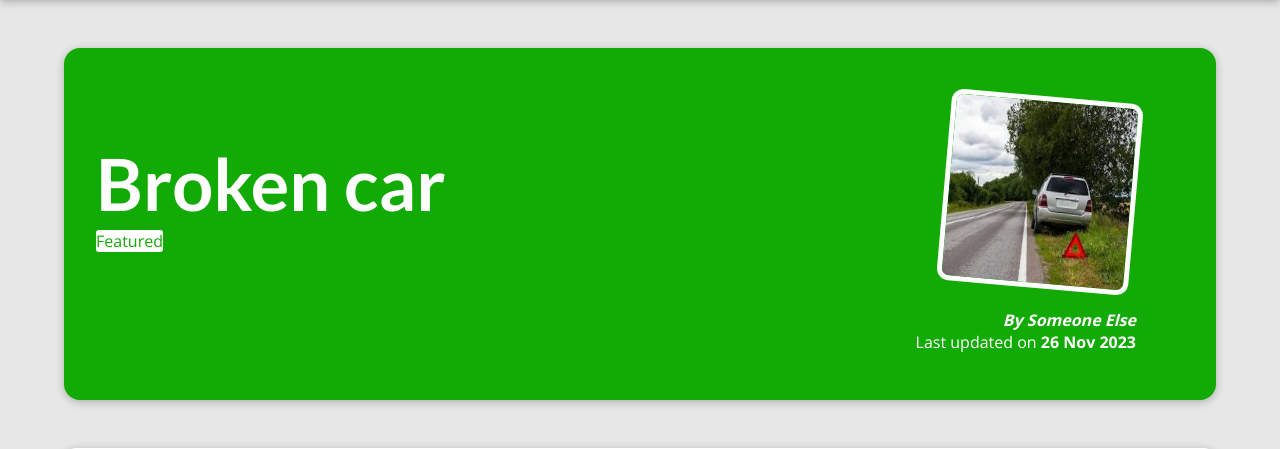
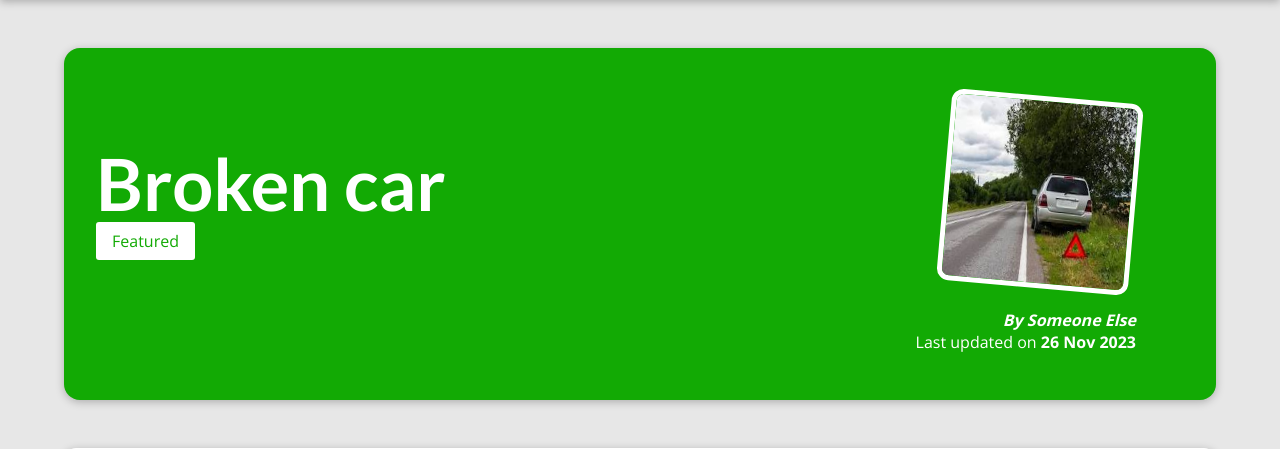
Before and after one commit to jaroslavhradsky/Django-Education, a Django app: a page that uses my_site/templates/base.html in a window 1280 px wide. Shown: the part 80-529 px from the top of the page. Run offline with Django 4.2, Linux system fonts and the light colour scheme; data comes from the database, SQL or seed files in the repository.

Commit message:
adjusting tag padding

```diff
--- a/my_site/blog/static/blog/post-detail.css
+++ b/my_site/blog/static/blog/post-detail.css
@@ -70,6 +70,6 @@ body {
   .tag {
     background-color: white;
     color: #12aa04;
-    padding: 0.5rem, 1rem;
+    padding: 0.5rem 1rem;
     border-radius: 3px;
   }
```
